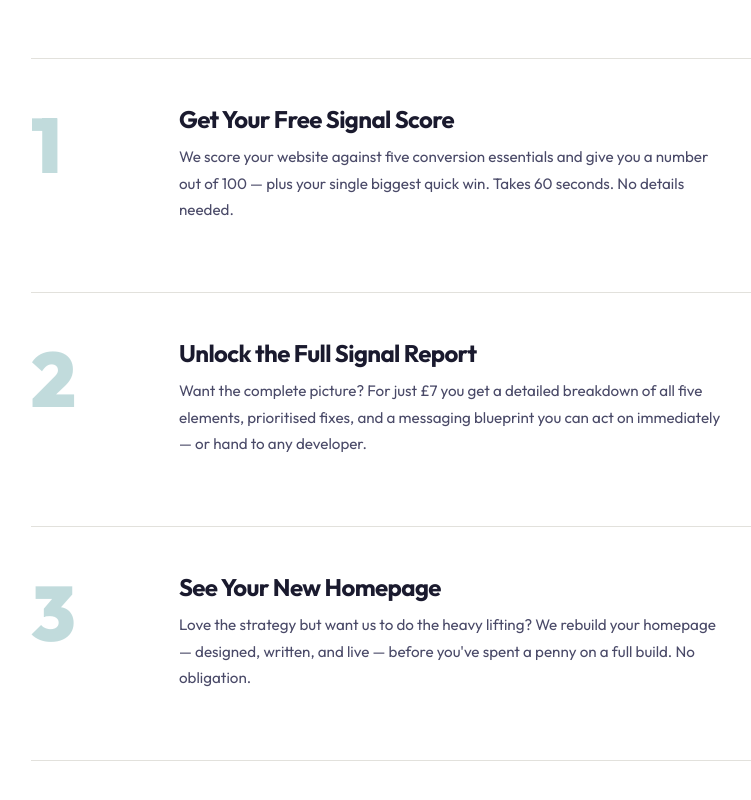
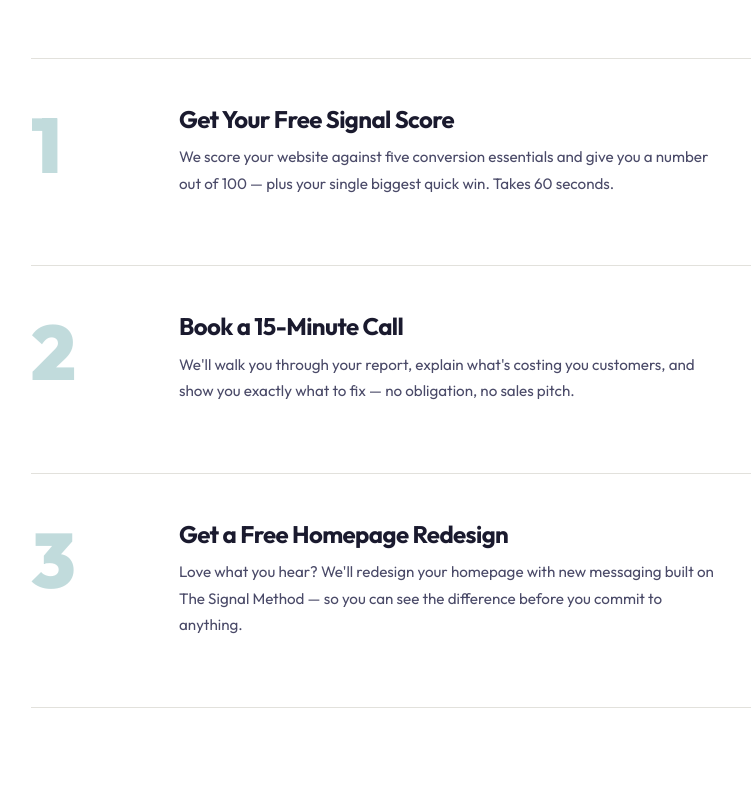
Before and after one commit to codescribler/dreamfree-site, a Next.js app: page / in a window 1280 px wide. Shown: the part 6309-7109 px from the top of the page, without its empty margins (17-768 px from the left). Built offline with nearby package versions, Linux system fonts and the light colour scheme; no server answers; a web font is replaced by a local one.

Commit message:
fix: update How It Works steps to match actual funnel

```diff
--- a/app/page.tsx
+++ b/app/page.tsx
@@ -271,17 +271,17 @@ export default function Home() {
             <PlanStep
               number={1}
               title="Get Your Free Signal Score"
-              description="We score your website against five conversion essentials and give you a number out of 100 — plus your single biggest quick win. Takes 60 seconds. No details needed."
+              description="We score your website against five conversion essentials and give you a number out of 100 — plus your single biggest quick win. Takes 60 seconds."
             />
             <PlanStep
               number={2}
-              title="Unlock the Full Signal Report"
-              description="Want the complete picture? For just £7 you get a detailed breakdown of all five elements, prioritised fixes, and a messaging blueprint you can act on immediately — or hand to any developer."
+              title="Book a 15-Minute Call"
+              description="We'll walk you through your report, explain what's costing you customers, and show you exactly what to fix — no obligation, no sales pitch."
             />
             <PlanStep
               number={3}
-              title="See Your New Homepage"
-              description="Love the strategy but want us to do the heavy lifting? We rebuild your homepage — designed, written, and live — before you've spent a penny on a full build. No obligation."
+              title="Get a Free Homepage Redesign"
+              description="Love what you hear? We'll redesign your homepage with new messaging built on The Signal Method — so you can see the difference before you commit to anything."
             />
           </div>
         </div>
```
